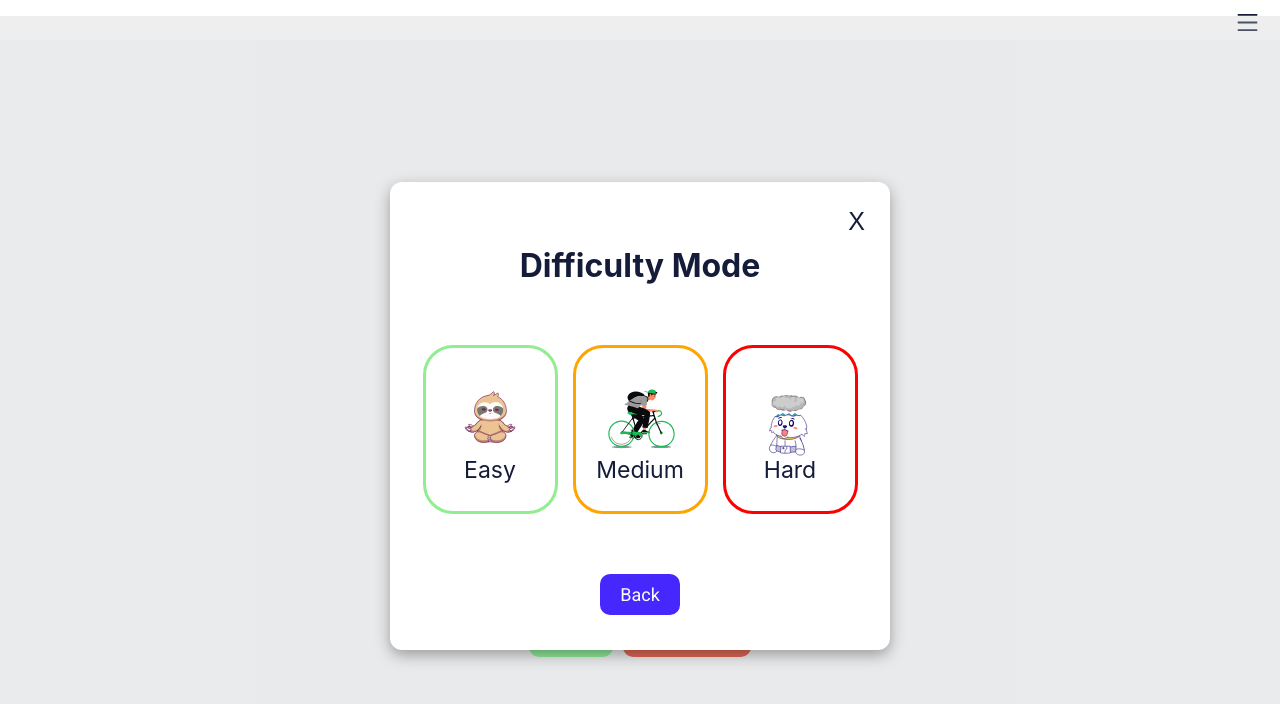
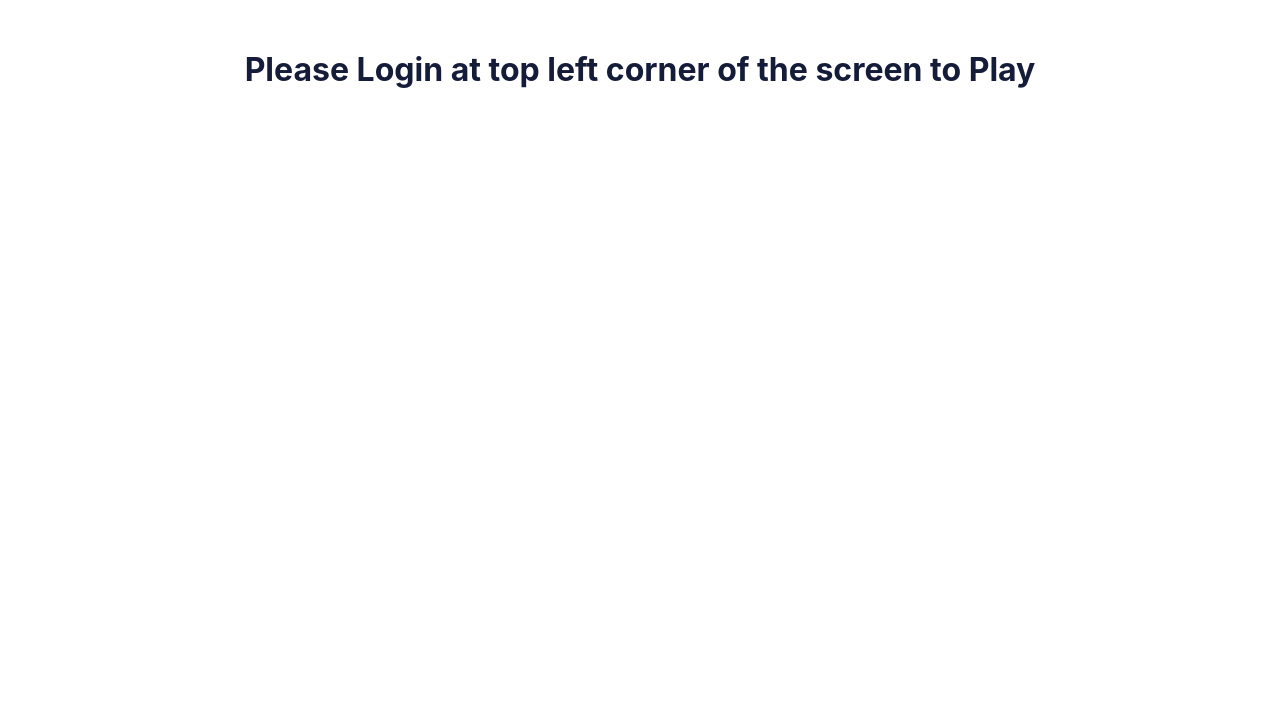
Before and after one commit to ramik10/sudoku, a React (Create React App) app: page / in a window 1280 px wide. Shown: the top 704 px of the page. Built offline with nearby package versions, Linux system fonts and the light colour scheme; no server answers.

Commit message:
ui change

```diff
--- a/src/App.jsx
+++ b/src/App.jsx
@@ -31,7 +31,8 @@ const App =  () => {
           setEmail("");
           setLoggedIn(false);
         }} />}
-        <Game name={name} image={image} email={email} isloggedin={loggedIn} />
+        {!loggedIn && <h1 style={{marginTop:"10px"}}>Please Login at top left corner of the screen to Play</h1>}
+        {loggedIn&&<Game name={name} image={image} email={email} isloggedin={loggedIn} />}
       </div>
   );
 };
```
